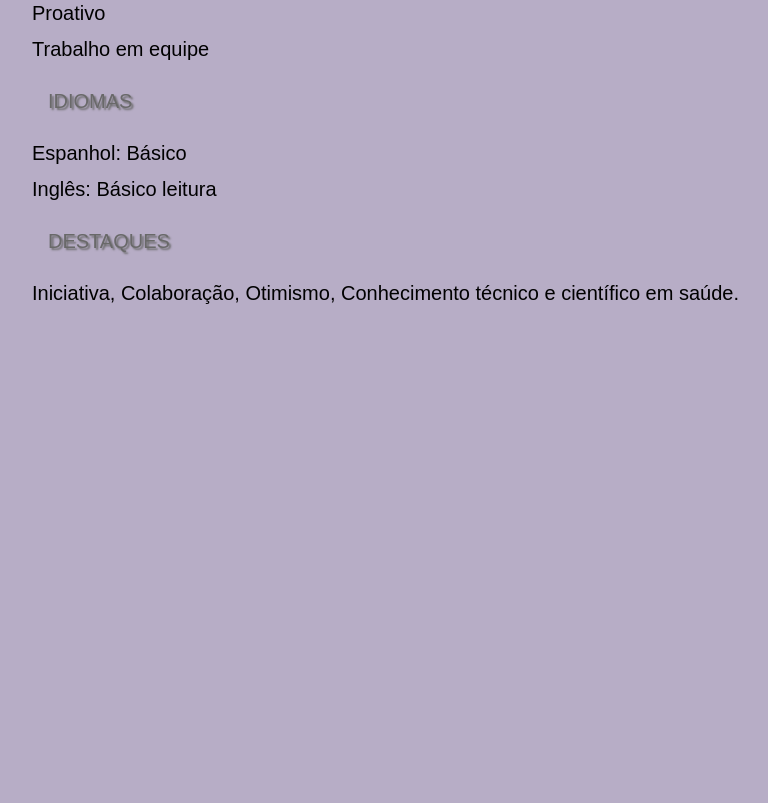
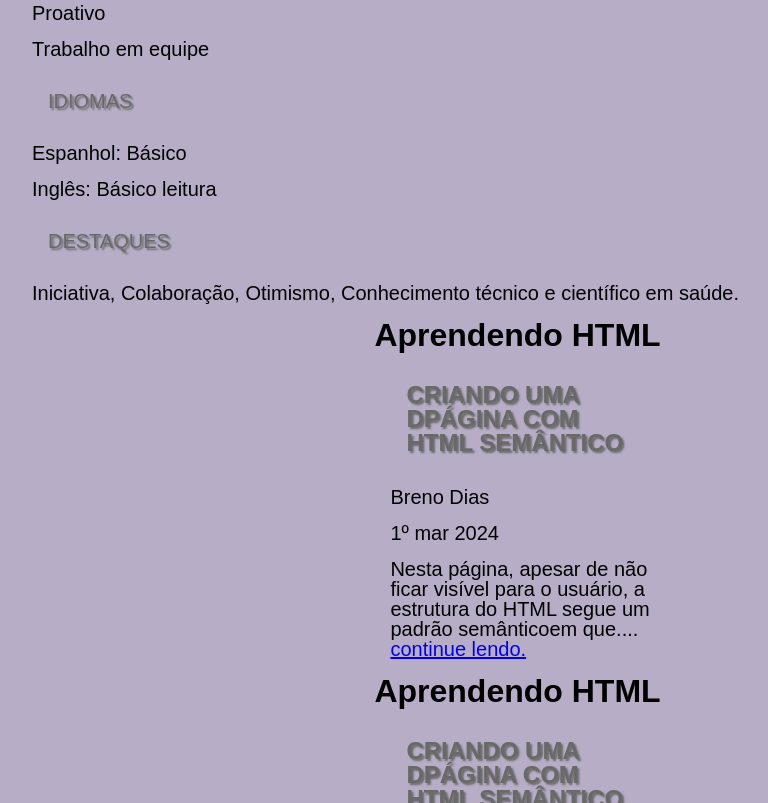
Before and after one commit to brenodiassto/meu-curr-culo, a plain HTML site: page index.html in a window 1280 px wide. Shown: the part 1461-2264 px from the top of the page, without its empty margins (112-880 px from the left). Before the commit the page ends 1780 px from the top, so only its background shows below. Drawn offline with Linux system fonts and the light colour scheme.

Commit message:
mudando o projeto

```diff
--- a/index.html
+++ b/index.html
@@ -9,7 +9,8 @@
     <link rel="stylesheet" href="style.css"
   <body>
     <header>
-      <h1 class="breno dias santos">Breno Dias Santos</h1>
+      <h1 class="breno-dias-santos">Breno Dias Santos</h1>
+
     </header>
 
     <section id="apresentacao">
@@ -68,6 +69,83 @@
 
       <p>Iniciativa, Colaboração, Otimismo, Conhecimento técnico e científico em saúde.</p>
     </section>
+
+    <!-- div style="font-size: 20px;">
+    <p style="font-size: 2em;"> Lorem
+       dolor sit amet consectetur adipisicing elit. Sequi dolorem debitis, exercitationem reiciendis quo, eligendi nobis illo odit ad alias dolores praesentium harum sint porro quis hic ex eos sit.
+
+
+    </p>
+    </div-->
+    <section id="tecnologias">
+      <article>
+        <header>
+          <h1>Aprendendo HTML</h1>
+          <h2>Criando uma dpágina com HTML semântico</h2>
+          <p>Breno Dias</p>
+          <p>1º mar 2024</p>
+
+        </header>
+
+        <p>Nesta página, apesar de não ficar visível para o usuário, a estrutura do HTML segue
+          um padrão semânticoem que.... <span><a href="#">continue lendo.</a></span>
+          <h1>Aprendendo HTML</h1>
+          <h2>Criando uma dpágina com HTML semântico</h2>
+          <span>Breno Dias</span>
+          <span>1º mar 2024</span
+
+        </header>
+      <article>
+        <header>
+          <h1>Sextou família</h1>
+          <h2>a dúvida  da sexta, com breja e churras?</h2>
+          <span>Breno Dias</span>
+          <span>1º mar 2024</span>
+
+        </header>
+
+        <p>Nesta página, apesar de não ficar visível para o usuário, a estrutura do HTML segue
+          um padrão semânticoem que.... <span><a href="#">continue lendo.</a></span>
+          <h1>Aprendendo HTML</h1>
+          <h2>Criando uma dpágina com HTML semântico</h2>
+          <span>Breno Dias</span>
+          <span>1º mar 2024</span>
+
+        </header>
+
+        <p>Nesta página, apesar de não ficar visível para o usuário, a estrutura do HTML segue
+          um padrão semânticoem que.... <span><a href="#">continue lendo.</a></span>
+        </p>
+        <article>
+
+          <h1>Aprendendotdo</h1>
+          <h2>Criando uma dpágina com HTML semântico</h2>
+          <span>Breno Dias</span>
+          <span>1º mar 2024</span>
+
+        </header>
+
+        <p>Nesta página, apesar de não ficar visível para o usuário, a estrutura do HTML segue
+          um padrão semânticoem que.... <span><a href="#">continue lendo.</a></span>
+          <h1>Aprendendo HTML</h1>
+          <h2>Criando uma dpágina com HTML semântico</h2>
+          <span>Breno Dias</span>
+          <span>1º mar 2024</span>
+
+        </header>
+
+        <p>Nesta página, apesar de não ficar visível para o usuário, a estrutura do HTML segue
+          um padrão semânticoem que.... <span><a href="#">continue lendo.</a></span>
+        </p>
+      </article>
+
+<blockquote>quem não aprende, não erra</blockquote>
+<q>quem ensina aprende em dobro</q>
+
+    </section>
+
+
+    </div>
     </body>
   </html>
 </head>
--- a/reset.css
+++ b/reset.css
@@ -26,23 +26,29 @@ time, mark, audio, video {
 /* HTML5 display-role reset for older browsers */
 article, aside, details, figcaption, figure,
 footer, header, hgroup, menu, nav, section {
-	display: block;
+	display: block; /* faz com que os elementos se comportem como "blocos cheios, ocupando
+	100% da largura disponível do elemento pai*/
+	/* Alguns elementos tem display: inline (a, img, spam) */
 }
 body {
-	line-height: 1;
+	line-height: 1; /* altura da linha: 1 (espaço padrão) */
 }
 ol, ul {
-	list-style: none;
+	list-style: none; /* estilo da lista (marcadores): nenhum */
 }
 blockquote, q {
-	quotes: none;
+	quotes: none; /* marcas de citação: nenhuma */
 }
+/* :  -> pseudo-classe
+blockquote:before -> antes do elemento blockquote
+blockquote: after -> depois do elemento blockquote*/
 blockquote:before, blockquote:after,
 q:before, q:after {
-	content: '';
-	content: none;
+	content: '"';
+	content: '"';
 }
 table {
-	border-collapse: collapse;
-	border-spacing: 0;
+	border-collapse: collapse; /*determina se as bordas da tabela serão
+	individualizadas (separate) ou compartilhadas (collapse) */
+	border-spacing: 0; /* espaçamento entre as bordas: 0 */
 }
--- a/style.css
+++ b/style.css
@@ -3,8 +3,25 @@
 
 @import url('https://fonts.googleapis.com/css2?family=Kanit:ital,wght@0,100;0,200;0,300;0,400;0,500;0,600;0,700;0,800;0,900;1,100;1,200;1,300;1,400;1,500;1,600;1,700;1,800;1,900&family=Noto+Sans+JP:wght@100..900&display=swap');
 
-:root{
-    font-size: 16px; /* tamanho da base do rm*/
+
+
+
+/* Alguns valores de propriedades não tem unidade de medida.
+Exemplo: line-height, aspect-ratio, font-weight*/
+
+* {
+    margin: 0;
+    padding: 0;
+    border: nome;
+    box-sizing: border-box; /* box-sizing: como o css calcula o tamanho dos elementos */
+    scroll-behavior: ;
+}
+
+
+
+:root { /* root-> elemento raiz (html), mais alta hierarquia*/
+    font-size: 16px; /* tamanho da base do rem*/
+    scroll-behavior: smooth; /* comportamento da rolagem: suave*/
 }
 
 body {
@@ -13,7 +30,7 @@ body {
     margin: auto; /* criar margem automatica*/
     font-size: 20px; /*o padrao é 16px*/
     font-family: "Oswald", sans-serif;
-    font-weight: 30;
+    font-weight: 300;
 }
 
 .nome-curriculo {
@@ -79,7 +96,31 @@ section#experiencia Profissional {
     font-size: 3rem;
     margin: 2rem; /*shorthand*/
     font-weight: 30;
+    display: flex;
+}
 
+#tecnologias {
+    display: flex; /* exixte varias caixa flexivel */
+justify-content: space-evenly; /* alinha o conteúdo no eixo principal */
+
+}
+/* Combinadores*/
+
+article h1 { /* h1 descendente de article */
+    font-size: 2rem;
+    font-weight: bold; /* bold = 700 */
+}
+article h2 { /* h2 descendente de article */
+    font-size: 1.5rem;
+    font-weight: 600; /* demi-bold (quase negrito) */
+}
+
+article p {
+
+}
+
+article{
+    width: 30%; /* 30% do pai (section id="tecnologias") */
 
 }
 
```
